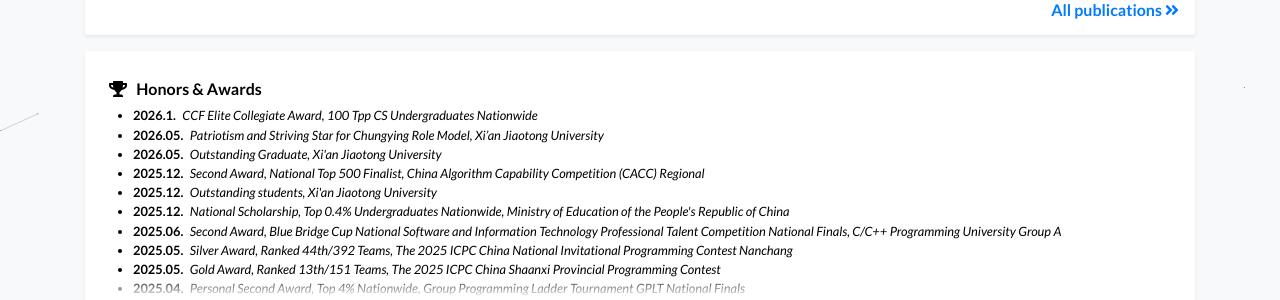
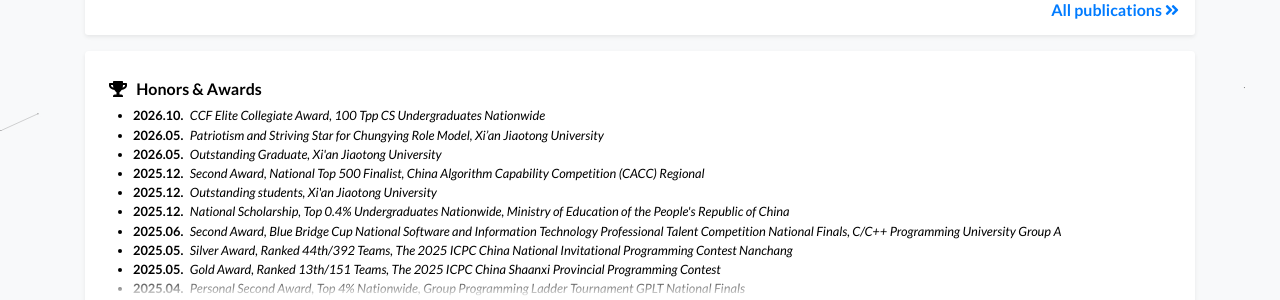
Before and after one commit to Shengxiang-Lin/Shengxiang-Lin.github.io, a Jekyll site: the page built from index.html, in a window 1280 px wide and 900 px high, scrolled down 1489 px. Shown: the part 153-453 px from the top of the window. Built offline with Jekyll 4.4.1, drawn with Linux system fonts in a browser that asks for light colours; a style sheet for code colours, icons or effects is not loaded.

Commit message:
Update profile.yml

```diff
--- a/_data/profile.yml
+++ b/_data/profile.yml
@@ -131,7 +131,7 @@
 
 awards:
 - name: CCF Elite Collegiate Award, 100 Tpp CS Undergraduates Nationwide
-  date: 2026.10
+  date: "2026.10"
 - name: Patriotism and Striving Star for Chungying Role Model, Xi’an Jiaotong University
   date: 2026.05
   url: "https://Shengxiang-Lin.github.io/assets/cv/Chungying%20Role%20Model.pdf"
@@ -189,7 +189,7 @@
 
 awards_zh:
 - name: CCF优秀大学生（启航计划）奖
-  date: 2026.10
+  date: "2026.10"
 - name: 西安交通大学"仲英榜样"爱国奋斗之星
   date: 2026.05
   url: "https://Shengxiang-Lin.github.io/assets/cv/Chungying%20Role%20Model.pdf"
```
